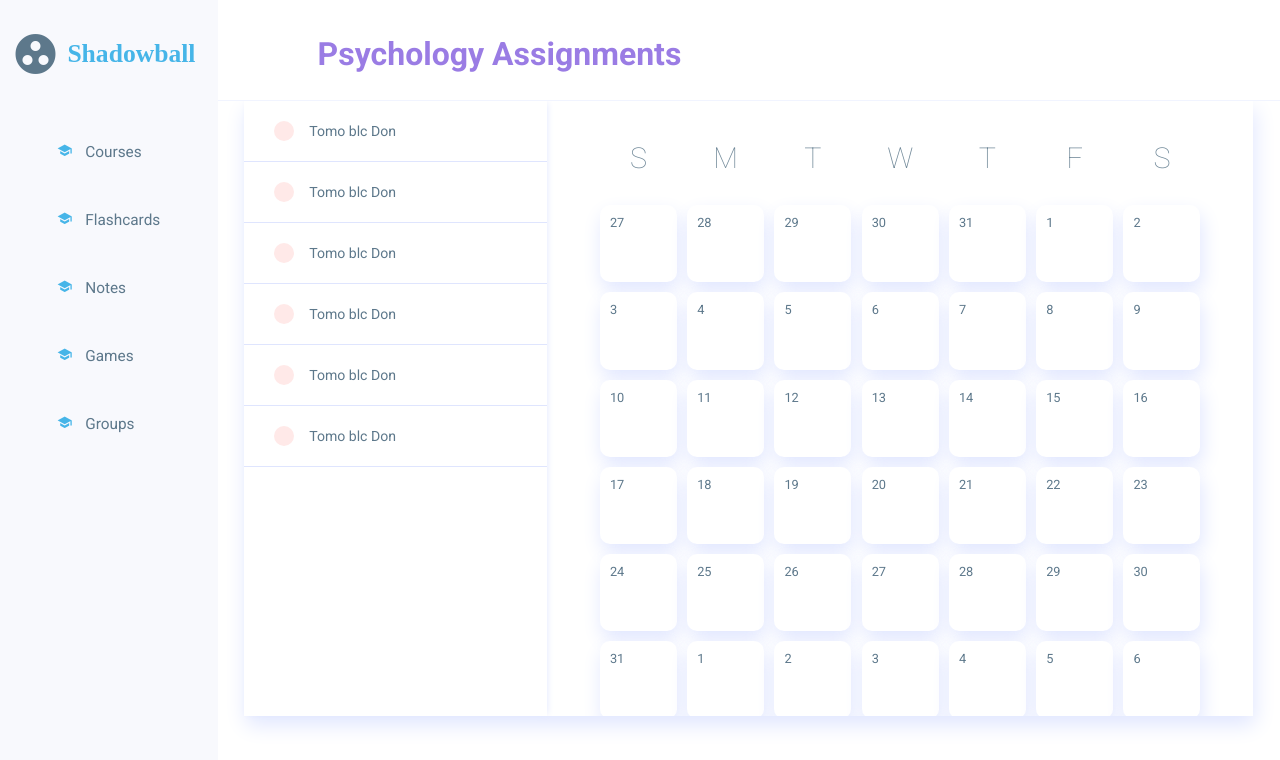
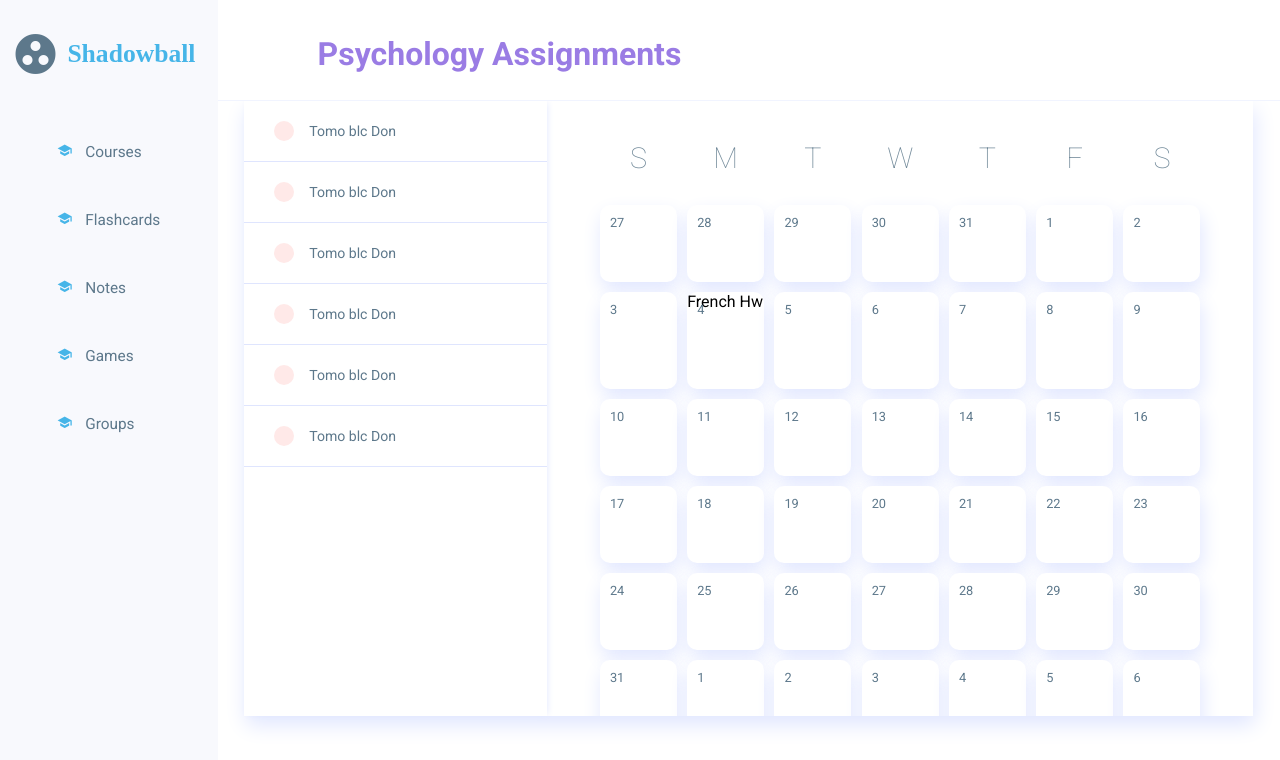
Before and after one commit to jhonoi/ShadowBall, a React (Create React App) app: page /assignments in a window 1280 px wide. Shown: the top 760 px of the page. Built offline with nearby package versions, Linux system fonts and the light colour scheme; a web font is replaced by a local one.

Commit message:
Added Assignments to Calender Tile

```diff
--- a/src/Assignments/assignments.js
+++ b/src/Assignments/assignments.js
@@ -51,8 +51,9 @@ const Assignments = () => {
 
 
     const calenderFunc = (item) => {
-        return item.map((day)=>{console.log(Assfunc(day,mon.dayofW+1));
-            return (<CalenderTile key={Math.random() * Math.random()} details={day} usesDay={false} />)
+        return item.map((day)=>{
+            let assignments =Assfunc(day,mon.dayofW+1);
+            return (<CalenderTile key={Math.random() * Math.random()} assignments={assignments.length!==0?assignments:" "} details={day} usesDay={false} />)
         })
     }
 
--- a/src/Assignments/assignmentsDB.js
+++ b/src/Assignments/assignmentsDB.js
@@ -1,13 +1,13 @@
 let assignmentsDB=[{
-    Title:"French Hw",
+    "Title":"French Hw",
     dueDate:[4,1,2021],
     desc:"study all female pronounciations of the word aller",
     type:"Homework"
 
 },{
-    Title:"French Hw",
-    dueDate:[31,1,2021],
-    desc:"study all female pronounciations of the word aller",
+    "Title":"stuffs",
+    dueDate:[4,1,2021],
+    desc:"ssomne other stuffs of the word aller",
     type:"Presentation"
 
 }];
--- a/src/Shared/calenderTile/calenderTile.js
+++ b/src/Shared/calenderTile/calenderTile.js
@@ -3,11 +3,12 @@ import Tag from '../tag'
 import './calenderTile.css'
 
 const CalenderTile = (props) => {
-
     if(!Array.isArray(props.details)){
         return(
         <div className='calTile'>
-            <div className='date'>{props.details}</div>
+        <div className='date'>{props.details}</div>
+        <p>{props.assignments[0].Title}</p>
+        <p>{console.log(props.assignments)}</p>
         </div>
         )
     }
```
Also changed, not shown: 1 other file (tests, documents, lock files or other folders).
